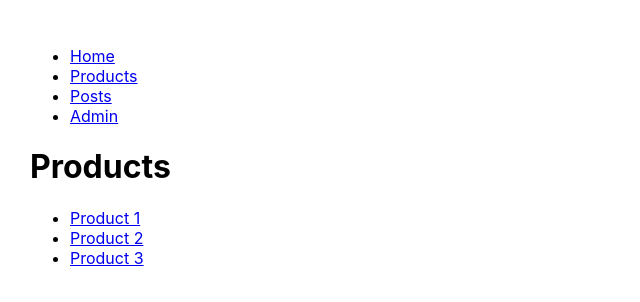
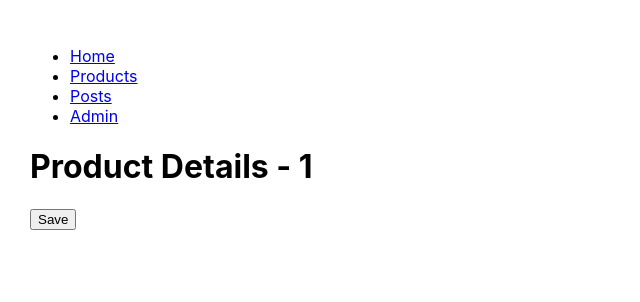
Before and after one commit to chongzter/router-app, a React (Create React App) app: page /products/1 in a window 1280 px wide. Shown: the top 302 px of the page, without its empty margins (0-640 px from the left). Built offline with nearby package versions, Linux system fonts and the light colour scheme.

Commit message:
Routing - Route Parameters

```diff
--- a/src/App.js
+++ b/src/App.js
@@ -16,11 +16,12 @@ class App extends Component {
         <NavBar />
         <div className="content">
           <Switch>
+            <Route path="/products/:id" component={ProductDetails} />
             <Route
               path="/products"
               render={props => <Products sortBy="newest" {...props} />}
             />
-            <Route path="/posts" component={Posts} />
+            <Route path="/posts/:year/:month" component={Posts} />
             <Route path="/admin" component={Dashboard} />
             <Route path="/" exact component={Home} />
           </Switch>
--- a/src/components/productDetails.jsx
+++ b/src/components/productDetails.jsx
@@ -8,7 +8,7 @@ class ProductDetails extends Component {
   render() {
     return (
       <div>
-        <h1>Product Details - </h1>
+        <h1>Product Details - {this.props.match.params.id} </h1>
         <button onClick={this.handleSave}>Save</button>
       </div>
     );
--- a/src/components/products.jsx
+++ b/src/components/products.jsx
@@ -1,4 +1,5 @@
 import React, { Component } from "react";
+import { Link } from "react-router-dom";
 
 class Products extends Component {
   state = {
@@ -15,7 +16,7 @@ class Products extends Component {
         <ul>
           {this.state.products.map(product => (
             <li key={product.id}>
-              <a href={`/products/${product.id}`}>{product.name}</a>
+              <Link to={`/products/${product.id}`}>{product.name}</Link>
             </li>
           ))}
         </ul>
```
